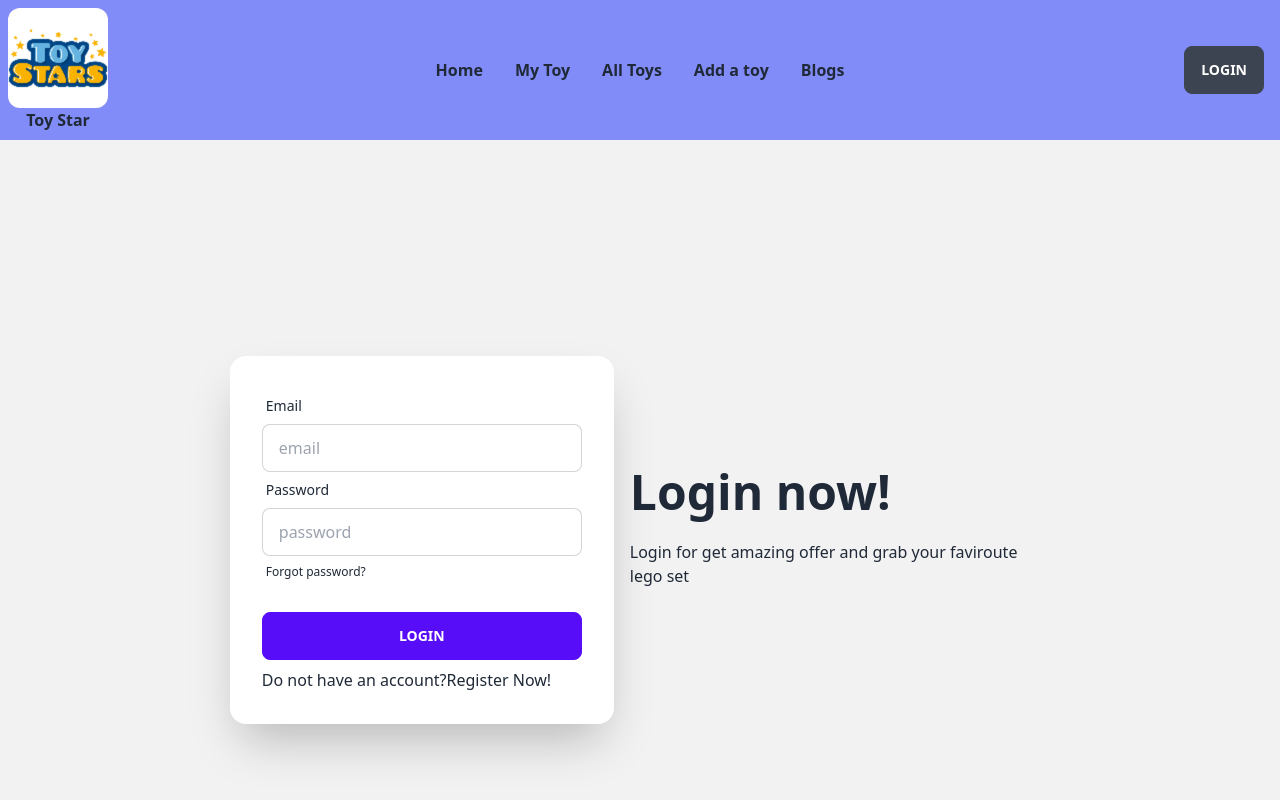
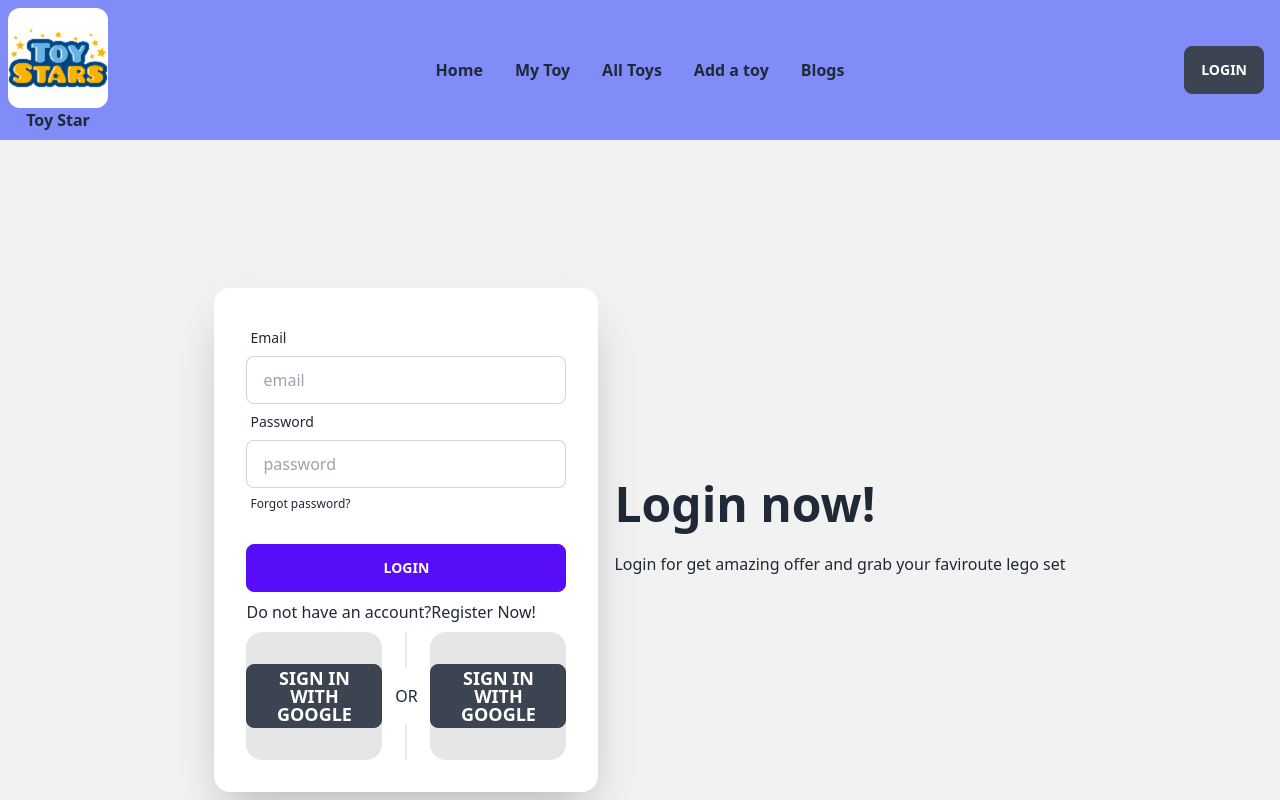
Before and after one commit to Farjanajhn/the-toy-story-client, a React (Vite) app: page /login in a window 1280 px wide. Shown: the top 800 px of the page. Built offline with nearby package versions, Linux system fonts and the light colour scheme; no server answers.

Commit message:
fixed some problem in addToy route

```diff
--- a/src/components/Home/Home/AddToy.jsx
+++ b/src/components/Home/Home/AddToy.jsx
@@ -1,8 +1,12 @@
+import { useContext } from "react";
+import { AuthContext } from "../../Provider/AuthProvider";
 
 
 const AddToy = () => {
+  const { user } = useContext(AuthContext);
+  console.log(user)
+  const handleAddToy = (event) => {
 
-  const handleAddToy = (event) => {
     event.preventDefault();
     const form = event.target;
     const name = form.name.value;
@@ -10,7 +14,7 @@ const AddToy = () => {
     const description = form.description.value;
     const rating = form.rating.value;
     const photo = form.photo.value;
-    const email = form.email.value;
+    const email = user?.email;
     const toyName = form.toyName.value;
     const category = form.category.value;
     const quantity = form.quantity.value;
@@ -45,7 +49,7 @@ const AddToy = () => {
     <span className="label-text">Seller Email</span>
   </label>
 
-    <input type="text" placeholder="email"  name="email" className="input input-bordered" />
+    <input type="text" defaultValue={user?.email} className="input input-bordered" />
   <label className="label">
     <span className="label-text">Sub-Category</span>
   </label>
--- /dev/null
+++ b/src/components/Home/Home/Category.jsx
@@ -0,0 +1,15 @@
+
+
+const Category = () => {
+  return (
+    <div>
+      <div className="tabs">
+  <a className="tab">Tab 1</a>
+  <a className="tab tab-active">Tab 2</a>
+  <a className="tab">Tab 3</a>
+</div>
+    </div>
+  );
+};
+
+export default Category;
--- a/src/components/Home/Home/Home.jsx
+++ b/src/components/Home/Home/Home.jsx
@@ -1,4 +1,5 @@
 import Banner from "./Banner";
+import Category from "./Category";
 import Gallary from "./Gallary";
 
 
@@ -7,6 +8,7 @@ const Home = () => {
     <div>
       <Banner></Banner>
       <Gallary></Gallary>
+      <Category></Category>
     </div>
   );
 };
--- a/src/components/Home/Home/ShowToyes.jsx
+++ b/src/components/Home/Home/ShowToyes.jsx
@@ -4,11 +4,7 @@ import { Link } from "react-router-dom";
 const ShowToyes = ({ product }) => {
   const {_id,toyName,name,category,price,quantity}=product
   return (
-
-
-
       <tr>
-
               <td>{name }</td>
               <td>{toyName}</td>
               <td>{category}</td>
@@ -19,8 +15,6 @@ const ShowToyes = ({ product }) => {
               </td>
       </tr>
 
-
-
   );
 };
 
--- a/src/components/Home/Login.jsx
+++ b/src/components/Home/Login.jsx
@@ -59,7 +59,17 @@ const Login = () => {
 
                   <Link  to='/registration'>Register Now!</Link>
 
-                </p>
+              </p>
+
+              <div className="flex flex-col w-full lg:flex-row">
+                <div className="grid flex-grow h-32 card bg-base-300 rounded-box place-items-center">
+                <button className="btn btn-xs sm:btn-sm md:btn-md lg:btn-lg">Sign In with google</button>
+                </div>
+  <div className="divider lg:divider-horizontal">OR</div>
+                <div className="grid flex-grow h-32 card bg-base-300 rounded-box place-items-center">
+                <button className="btn btn-xs sm:btn-sm md:btn-md lg:btn-lg">Sign In with google</button>
+  </div>
+</div>
       </div>
     </div>
   </div>
```
